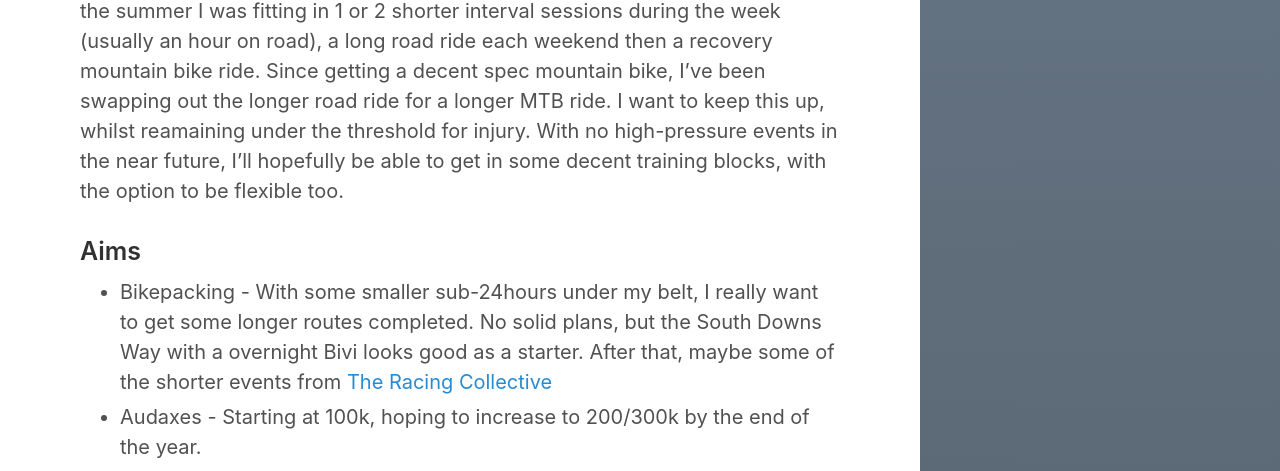
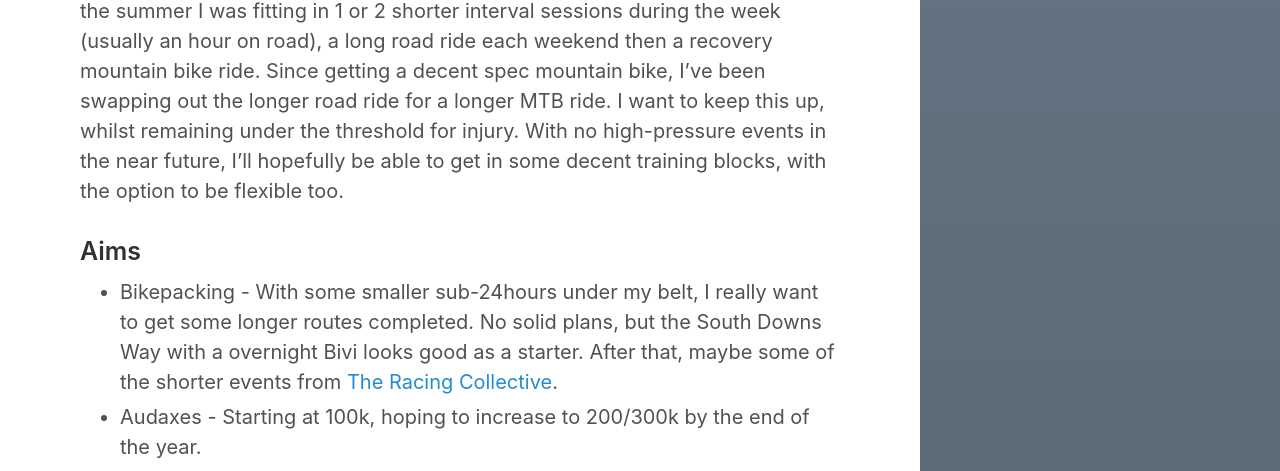
Before and after one commit to tomsherlocked/site, a Jekyll site: the page built from _posts/2019-10-17-winter-training.md, in a window 1280 px wide. Shown: the part 384-855 px from the top of the page. Built offline with Jekyll 4.4.1, drawn with Linux system fonts in a browser that asks for light colours; some of the changed text lies outside the part shown.

Commit message:
typo correction

```diff
--- a/_posts/2019-10-17-winter-training.md
+++ b/_posts/2019-10-17-winter-training.md
@@ -7,10 +7,10 @@ excerpt_separator:  <!--more-->
 ---
 Ok, it's time to get set up for the winter. Summer 2019 got me way more into riding for fitness, and I'm hoping to have a better 2020. I usually commit everything to a new training plan, overtrain, then end up [massively underachieving](https://tomsherlock.info/2018/02/01/strava-dash.html) due to injury. I'd like to __not__ do that this time, so touch wood things will be ok!
 
-For this winter, I've decided to keep things simple and (hopefully) realistic. Over the summer I was fitting in 1 or 2 shorter interval sessions during the week (usually an hour on road), a long road ride each weekend then a recovery mountain bike ride. Since getting a decent spec mountain bike, I've been swapping out the longer road ride for a longer MTB ride. I want to keep this up, whilst reamaining under the threshold for injury. With no high-pressure events in the near future, I'll hopefully be able to get in some decent training blocks, with the option to be flexible too.
+For this winter, I've decided to keep things simple and (hopefully) realistic. Over the summer I was fitting in 1 or 2 shorter interval sessions during the week (usually an hour on road), a long road ride each weekend then a recovery mountain bike ride. Since getting a decent spec mountain bike, I've been swapping out the longer road ride for a longer MTB ride. I want to keep this up, whilst remaining under the threshold for injury. With no high-pressure events in the near future, I'll hopefully be able to get in some decent training blocks, with the option to be flexible too.
 
 ### Aims
-- Bikepacking - With some smaller sub-24hours under my belt, I really want to get some longer routes completed. No solid plans, but the South Downs Way with a overnight Bivi looks good as a starter. After that, maybe some of the shorter events from [The Racing Collective](https://www.theracingcollective.com/)
+- Bikepacking - With some smaller sub-24hours under my belt, I really want to get some longer routes completed. No solid plans, but the South Downs Way with a overnight Bivi looks good as a starter. After that, maybe some of the shorter events from [The Racing Collective](https://www.theracingcollective.com/).
 - Audaxes - Starting at 100k, hoping to increase to 200/300k by the end of the year.
 - Cyclocross - No firm plans, but the Wessex Cyclocross league has some great beginner events.
 
```
